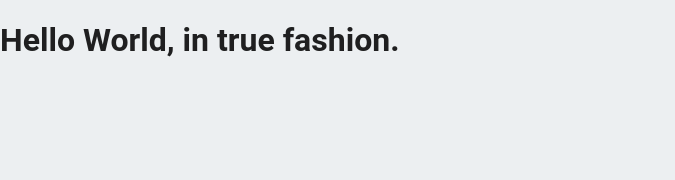
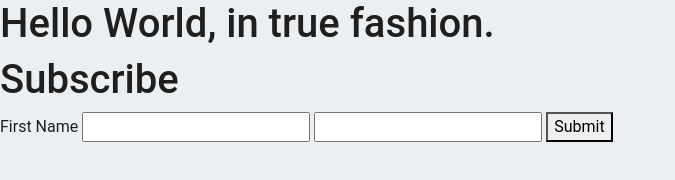
Before and after one commit to njericooper/FightFlowFitness, a website: page public/index.html in a window 1280 px wide. Shown: the whole page, without its empty margins (0-675 px from the left). Drawn offline with nearby package versions, Linux system fonts and the light colour scheme; some packages are replaced by stand-ins of ours.

Commit message:
added form and Boodstrap

```diff
--- a/public/index.html
+++ b/public/index.html
@@ -3,7 +3,9 @@
   <head>
     <meta charset="utf-8">
     <meta name="viewport" content="width=device-width, initial-scale=1">
-    <title>Welcome to Firebase Hosting</title>
+    <link rel="stylesheet" href="https://cdn.jsdelivr.net/npm/bootstrap@4.3.1/dist/css/bootstrap.min.css" integrity="sha384-ggOyR0iXCbMQv3Xipma34MD+dH/1fQ784/j6cY/iJTQUOhcWr7x9JvoRxT2MZw1T" crossorigin="anonymous">
+
+    <title>FightFlow Official Homepage</title>
 
     <!-- update the version number as needed -->
     <script defer src="/__/firebase/9.19.1/firebase-app-compat.js"></script>
@@ -17,6 +19,10 @@
     <script defer src="/__/firebase/9.19.1/firebase-analytics-compat.js"></script>
     <script defer src="/__/firebase/9.19.1/firebase-remote-config-compat.js"></script>
     <script defer src="/__/firebase/9.19.1/firebase-performance-compat.js"></script>
+    <script src="https://code.jquery.com/jquery-3.3.1.slim.min.js" integrity="sha384-q8i/X+965DzO0rT7abK41JStQIAqVgRVzpbzo5smXKp4YfRvH+8abtTE1Pi6jizo" crossorigin="anonymous"></script>
+    <script src="https://cdn.jsdelivr.net/npm/popper.js@1.14.7/dist/umd/popper.min.js" integrity="sha384-UO2eT0CpHqdSJQ6hJty5KVphtPhzWj9WO1clHTMGa3JDZwrnQq4sF86dIHNDz0W1" crossorigin="anonymous"></script>
+    <script src="https://cdn.jsdelivr.net/npm/bootstrap@4.3.1/dist/js/bootstrap.min.js" integrity="sha384-JjSmVgyd0p3pXB1rRibZUAYoIIy6OrQ6VrjIEaFf/nJGzIxFDsf4x0xIM+B07jRM" crossorigin="anonymous"></script>
+
     <!--
       initialize the SDK after all desired features are loaded, set useEmulator to false
       to avoid connecting the SDK to running emulators.
@@ -40,5 +46,12 @@
   </head>
   <body>
     <h1>Hello World, in true fashion.</h1>
+    <form action="">
+      <h1>Subscribe</h1>
+      <label for="name">First Name</label>
+      <input type="text" name="FName" id="name-field">
+      <input type="email" name="" id="email-address">
+      <button type="submit">Submit</button>
+    </form>
   </body>
 </html>
```
